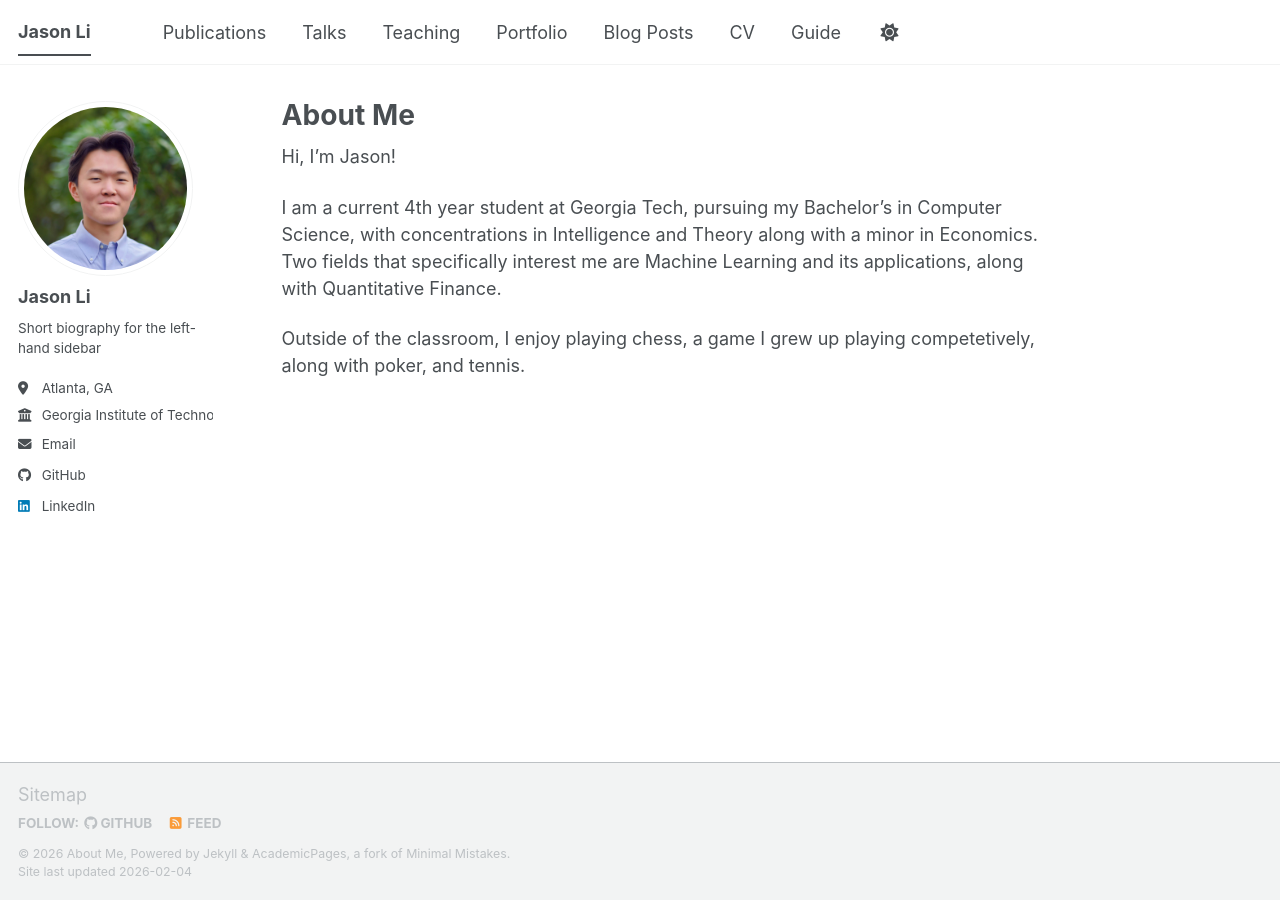
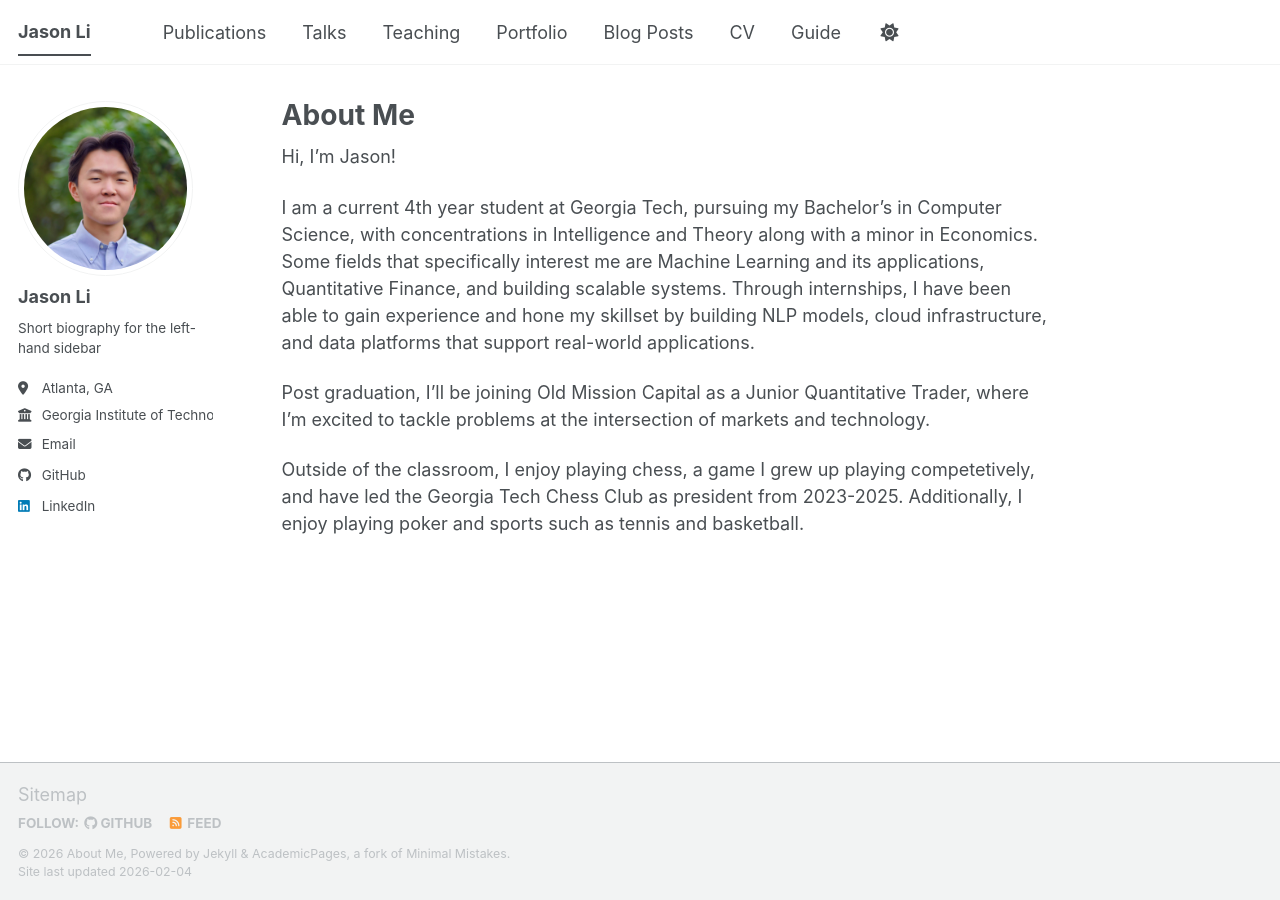
Before and after one commit to jasonli04/jasonli04.github.io, a Jekyll site: the page built from _pages/about.md, in a window 1280 px wide. Built offline with Jekyll 4.4.1, drawn with Linux system fonts in a browser that asks for light colours; a script bundle is joined from its source files by our own code; library files that are not in the unit come from our copies.

Commit message:
Update about.md

```diff
--- a/_pages/about.md
+++ b/_pages/about.md
@@ -9,6 +9,8 @@ redirect_from:
 
 Hi, I'm Jason!
 
-I am a current 4th year student at Georgia Tech, pursuing my Bachelor's in Computer Science, with concentrations in Intelligence and Theory along with a minor in Economics. Two fields that specifically interest me are Machine Learning and its applications, along with Quantitative Finance.
+I am a current 4th year student at Georgia Tech, pursuing my Bachelor's in Computer Science, with concentrations in Intelligence and Theory along with a minor in Economics. Some fields that specifically interest me are Machine Learning and its applications, Quantitative Finance, and building scalable systems. Through internships, I have been able to gain experience and hone my skillset by building NLP models, cloud infrastructure, and data platforms that support real-world applications.
 
-Outside of the classroom, I enjoy playing chess, a game I grew up playing competetively, along with poker, and tennis.
+Post graduation, I’ll be joining Old Mission Capital as a Junior Quantitative Trader, where I'm excited to tackle problems at the intersection of markets and technology.
+
+Outside of the classroom, I enjoy playing chess, a game I grew up playing competetively, and have led the Georgia Tech Chess Club as president from 2023-2025. Additionally, I enjoy playing poker and sports such as tennis and basketball.
```
